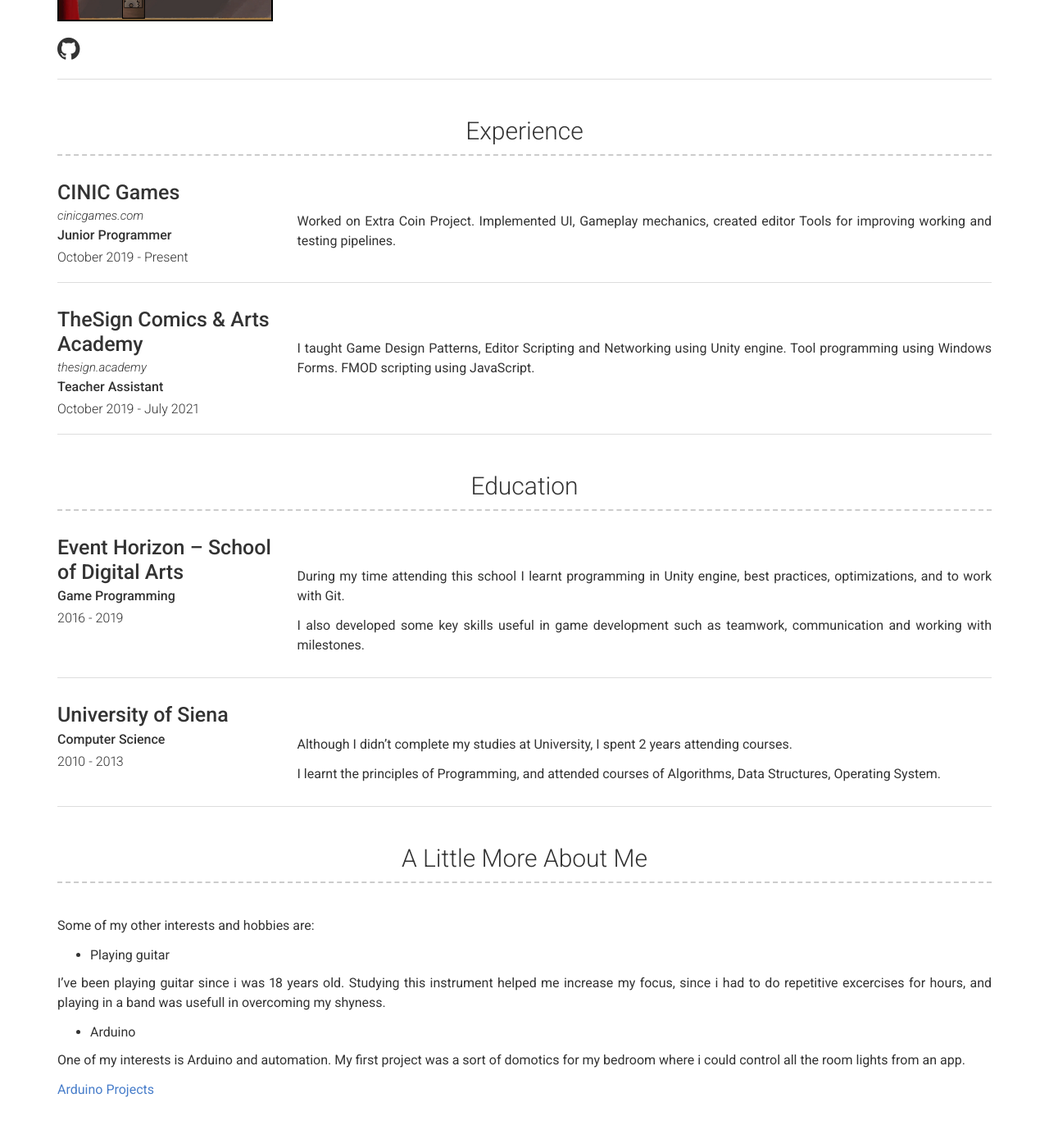
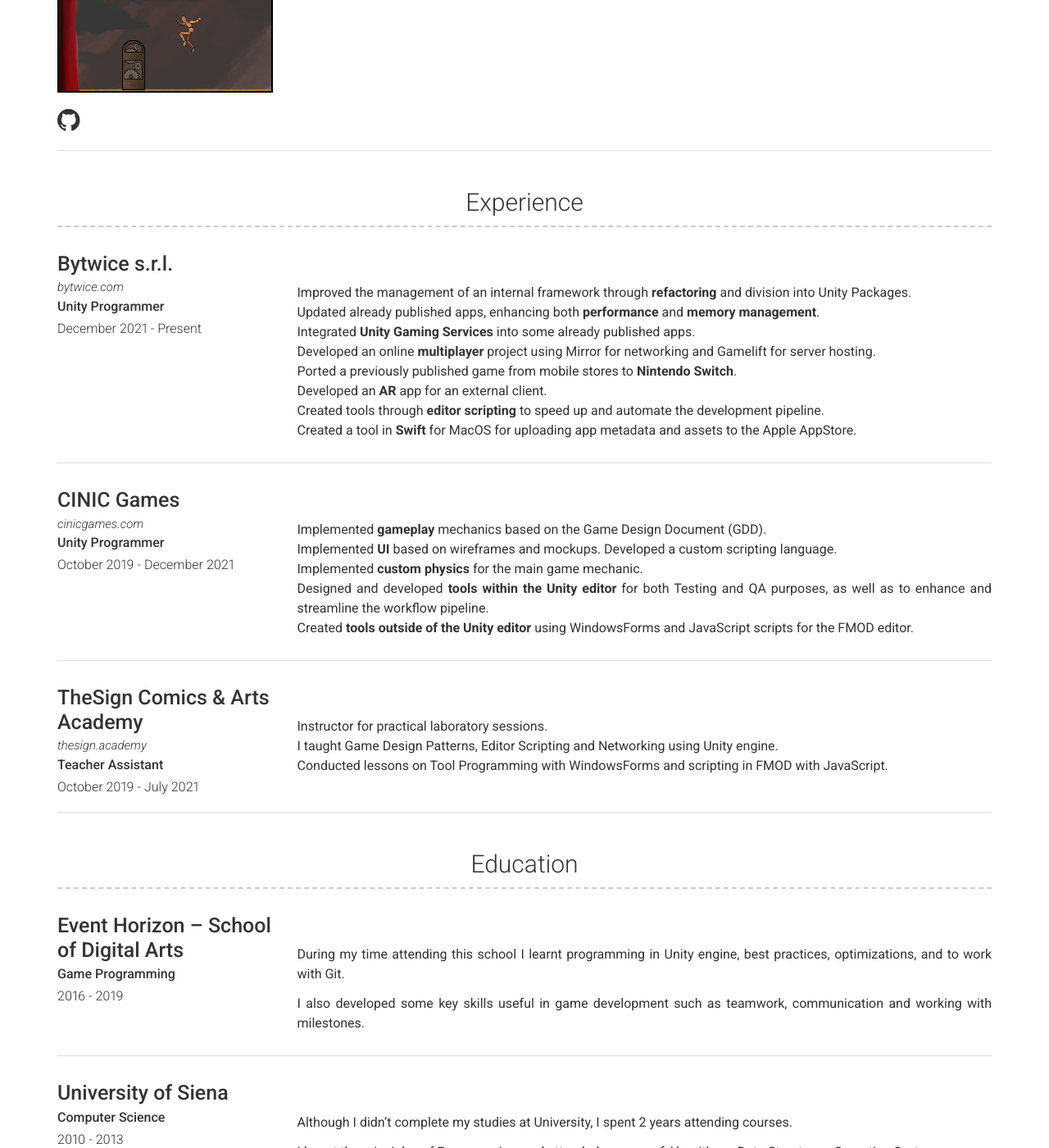
Before and after one commit to a-pucci/a-pucci-github.io, a Jekyll site: the page built from index.md, in a window 1280 px wide and 1400 px high, scrolled down 1997 px. Shown: the whole window at 82% size. Built offline with Jekyll 4.4.1, drawn with Linux system fonts in a browser that asks for light colours; some of the changed text lies outside the part shown.

Commit message:
Updated Experience, CV and About Me

```diff
--- a/_config.yml
+++ b/_config.yml
@@ -8,7 +8,7 @@
 email: a_pucci@pm.me
 phone: "+393476670548"
 # website: a-pucci.it
-# curriculum: a_pucci_cv.pdf
+curriculum: assets/a_pucci_cv.pdf
 
 # Social links
 twitter_username: a_pucci90
@@ -39,7 +39,9 @@
 
       I worked as Game Programming teacher assistant at [TheSign Comics & Arts Academy](https://thesign.academy/){:target="_blank"} for 2 years.
 
-      Currently I am collaborating with [CINIC Games](https://cinicgames.com/) on [Extra Coin](https://store.steampowered.com/app/1290980/Extra_Coin/) project.
+      I collaborated with [CINIC Games](https://cinicgames.com/) on [Extra Coin](https://store.steampowered.com/app/1290980/Extra_Coin/) project.
+
+      Currently I am working at [Bytwice s.r.l](https://bytwice.com/), a company specialized in developing applications and video games in the mobile environment.
 
 # Projects Section
 # projects_title: Projects
--- a/_data/experience.yml
+++ b/_data/experience.yml
@@ -1,12 +1,34 @@
+- layout: left
+  company: Bytwice s.r.l.
+  link: bytwice.com
+  job_title: Unity Programmer
+  dates: December 2021 - Present
+  quote: >
+
+  description: | # this will include new lines to allow paragraphs
+
+    Improved the management of an internal framework through <b>refactoring</b> and division into Unity Packages.<br/>
+    Updated already published apps, enhancing both <b>performance</b> and <b>memory management</b>.<br/>
+    Integrated <b>Unity Gaming Services</b> into some already published apps.<br/>
+    Developed an online <b>multiplayer</b> project using Mirror for networking and Gamelift for server hosting.<br/>
+    Ported a previously published game from mobile stores to <b>Nintendo Switch</b>.<br/>
+    Developed an <b>AR</b> app for an external client.<br/>
+    Created tools through <b>editor scripting</b> to speed up and automate the development pipeline.<br/>
+    Created a tool in <b>Swift</b> for MacOS for uploading app metadata and assets to the Apple AppStore.<br/>
+
 - layout: left
   company: CINIC Games
   link: cinicgames.com
-  job_title: Junior Programmer
-  dates: October 2019 - Present
+  job_title: Unity Programmer
+  dates: October 2019 - December 2021
   quote: >
 
   description: | # this will include new lines to allow paragraphs
-    Worked on Extra Coin Project. Implemented UI, Gameplay mechanics, created editor Tools for improving working and testing pipelines.
+    Implemented <b>gameplay</b> mechanics based on the Game Design Document (GDD).<br/>
+    Implemented <b>UI</b> based on wireframes and mockups. Developed a custom scripting language.<br/>
+    Implemented <b>custom physics</b> for the main game mechanic.<br/>
+    Designed and developed <b>tools within the Unity editor</b> for both Testing and QA purposes, as well as to enhance and streamline the workflow pipeline.<br/>
+    Created <b>tools outside of the Unity editor</b> using WindowsForms and JavaScript scripts for the FMOD editor.<br/>
 
 - layout: left
   company: TheSign Comics & Arts Academy
@@ -16,6 +38,6 @@
   quote: >
 
   description: | # this will include new lines to allow paragraphs
-    I taught Game Design Patterns, Editor Scripting and Networking using Unity engine.
-    Tool programming using Windows Forms.
-    FMOD scripting using JavaScript.
+    Instructor for practical laboratory sessions.<br/>
+    I taught Game Design Patterns, Editor Scripting and Networking using Unity engine.<br/>
+    Conducted lessons on Tool Programming with WindowsForms and scripting in FMOD with JavaScript.<br/>
```
Also changed, not shown: 1 other file.
